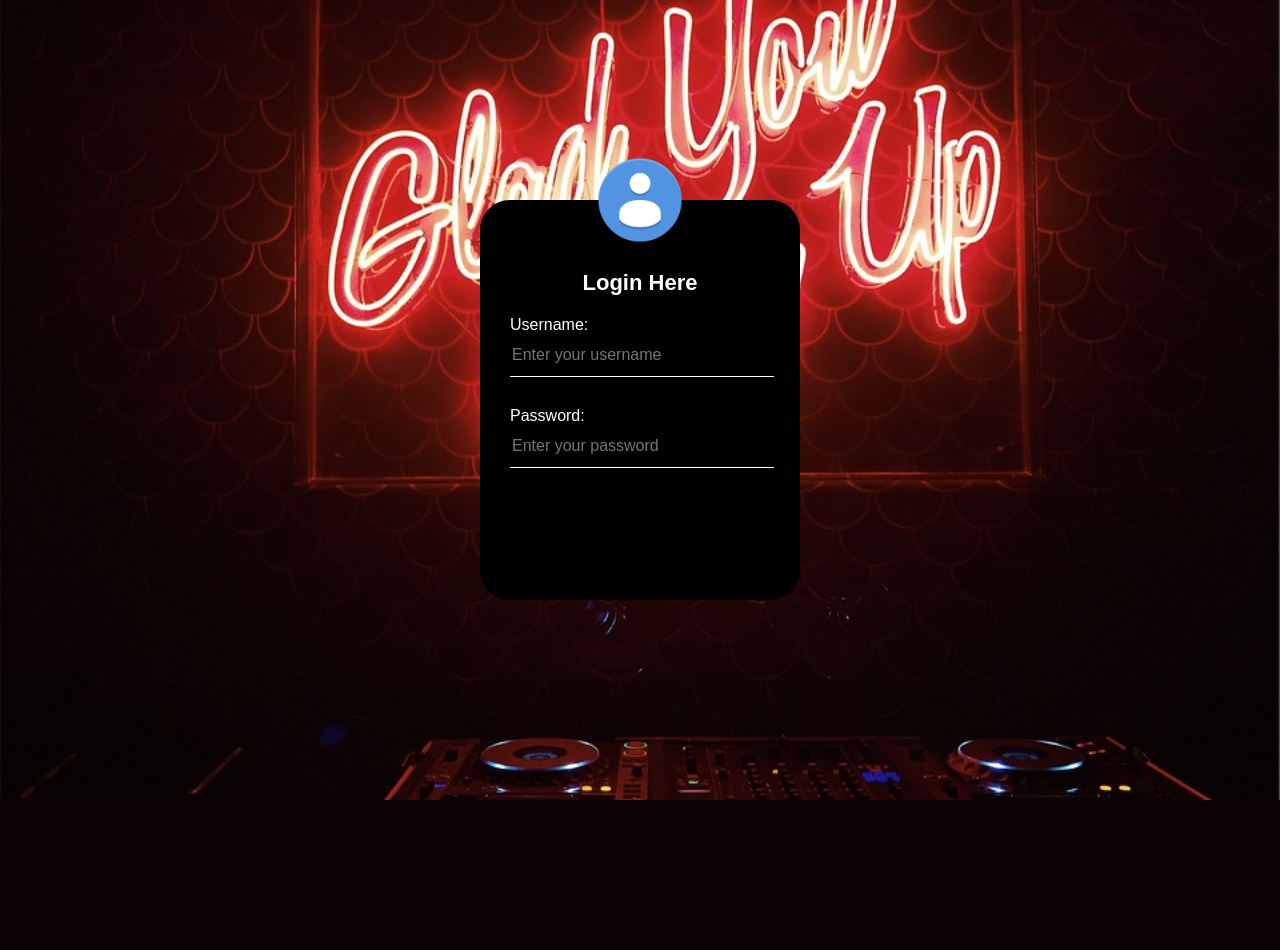
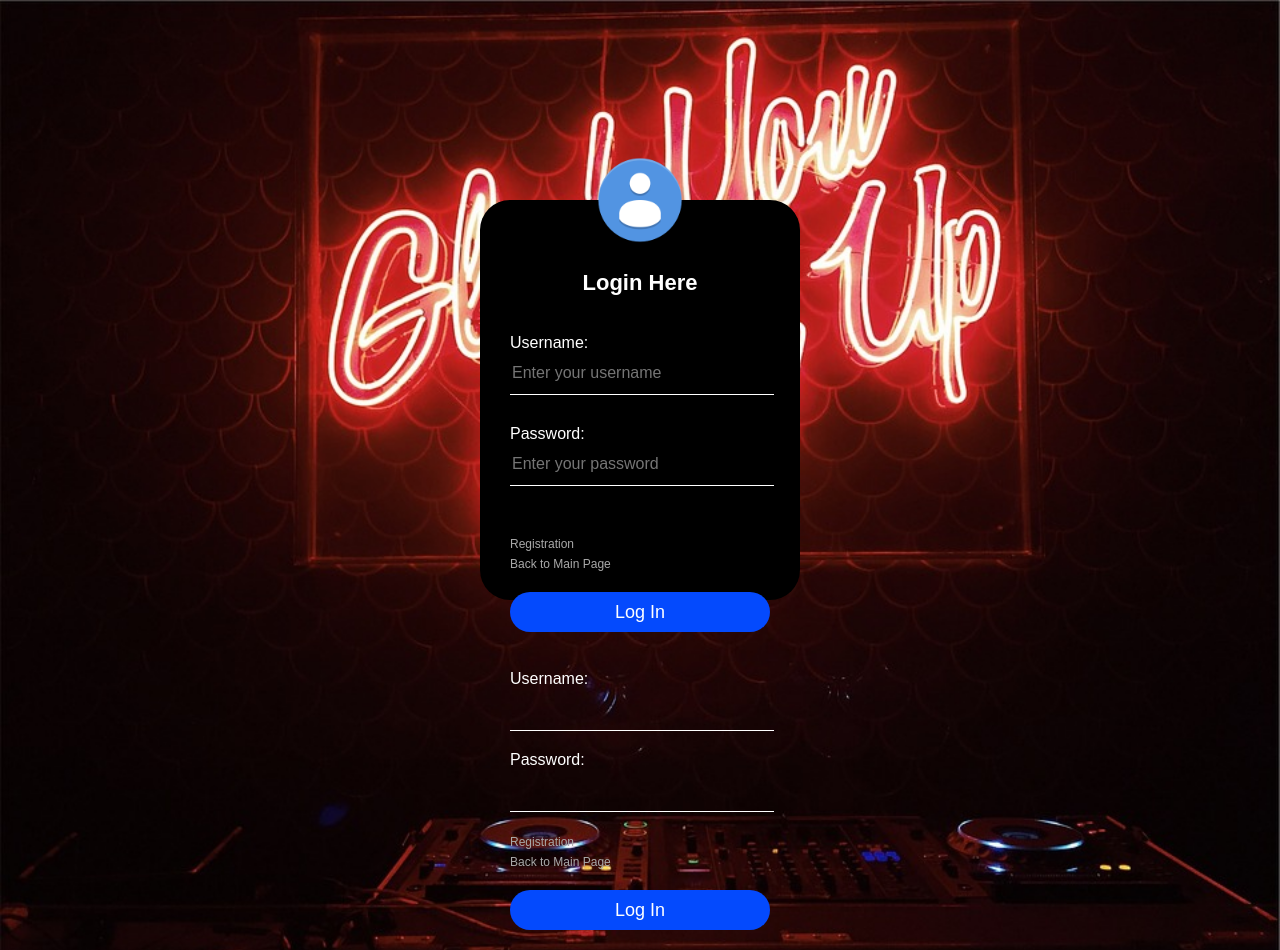
Before and after one commit to ekaikas/Project_Team11, a PHP site: page /Login_Page.php in a window 1280 px wide. Before the commit the page ends 800 px from the top, so only its background shows below. Run offline with PHP 8.4, Linux system fonts and the light colour scheme.

Commit message:
jQuery_merging_notworking
need to revert

```diff
--- a/Login_Page.php
+++ b/Login_Page.php
@@ -15,7 +15,10 @@
     <div class="loginbox">
         <img src="img/avatar.png" alt="avatar image" class="avatar">
         <h1>Login Here</h1>
+
         <form name="form_login" method="post" action="" id="form" class="form">
+            <div id="message"></div>
+            <br>
             <div class="form-control">
                 <label for="username">Username:</label>
                 <input type="text" name="username" placeholder="Enter your username" id="form_username"><br>
@@ -25,8 +28,16 @@
                 <label for="username">Password:</label>
                 <input type="password" name="password" placeholder="Enter your password" id="form_password"><br>
                 <small>Error message</small>
-            </div>            <br>
-<!--
+            </div>
+            <br>
+            <a href="Registration_Page.php">Registration</a>
+            <br>
+            <a href="index.php">Back to Main Page</a>
+            <br>
+            <br>
+            <input type="button" name="submit" value="Log In" id="but_submit">
+
+
         <form name="form_login" method="post" action="">
             <div id="message"></div>
             <br>
@@ -40,11 +51,11 @@
             <br>
             <input type="button" name="submit" value="Log In" id="but_submit">
         </form>
--->
+
     </div>
 </body>
 
-
+<script src="Login_FormValidation_EventHandling.js"></script>
 <script src="jquery-3.2.1.min.js" type="text/javascript"></script>
 <script src="https://ajax.googleapis.com/ajax/libs/jquery/3.5.1/jquery.min.js"></script>
 
```
